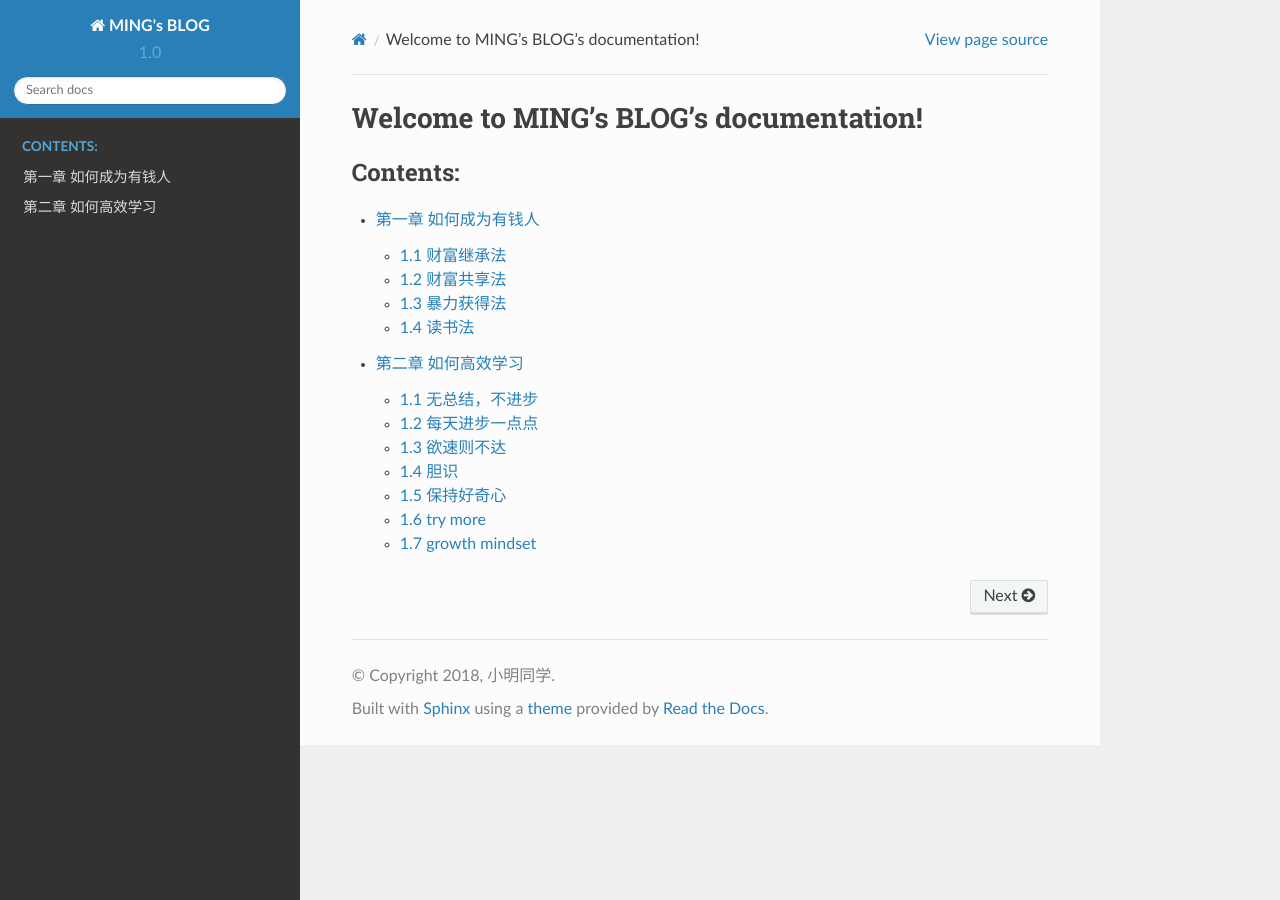
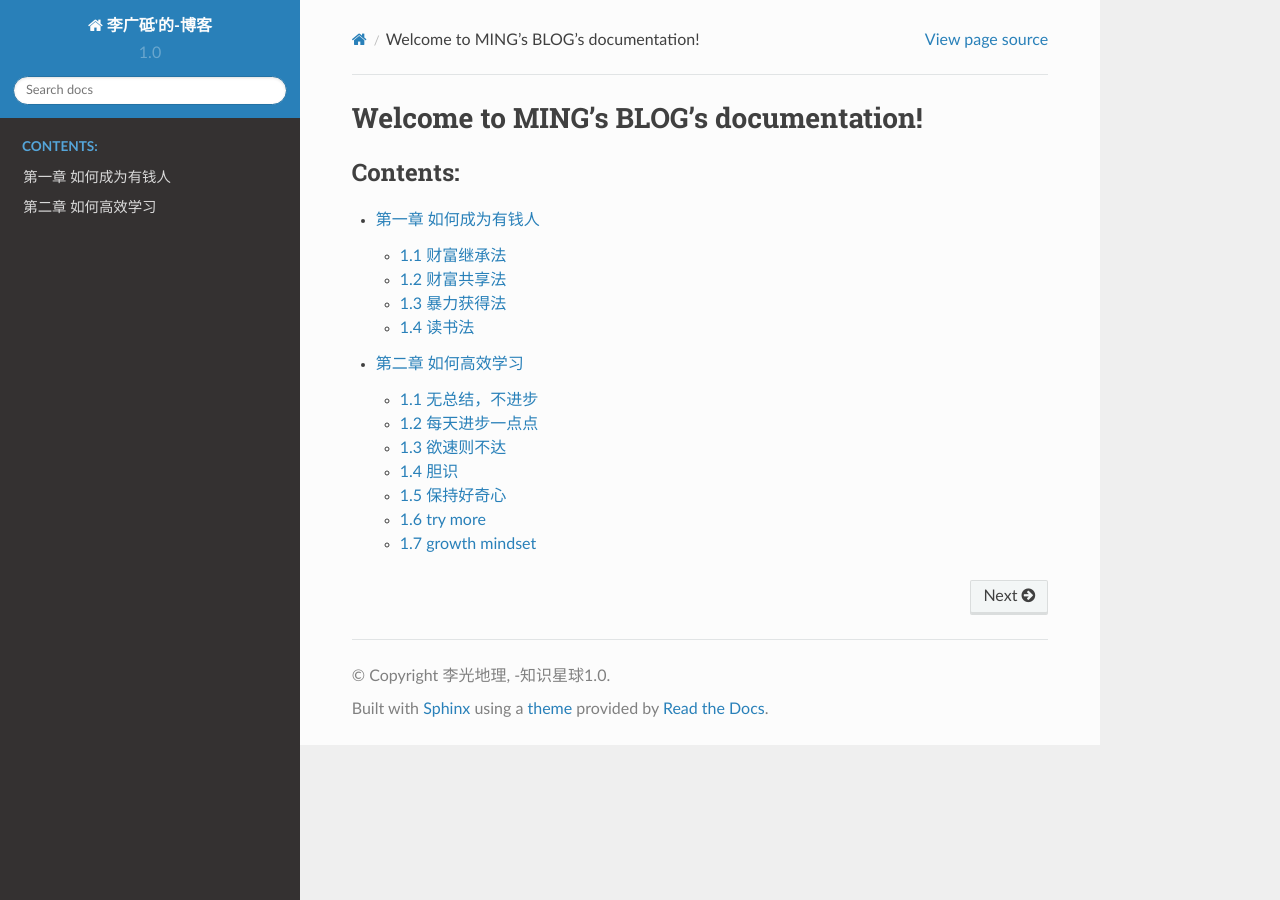
Before and after one commit to positivepsycho/guangdi_myblog, a Sphinx documentation site: the page built from source/index.rst, in a window 1280 px wide. Built offline with Sphinx 7.4.7 and the Read the Docs theme 2.0.0, drawn with Linux system fonts in a browser that asks for light colours.

Commit message:
Update conf.py

```diff
--- a/source/conf.py
+++ b/source/conf.py
@@ -43,8 +43,8 @@ source_suffix = ['.rst','.md']
 master_doc = 'index'
 
 # General information about the project.
-project = u'MING\'s BLOG'
-copyright = u'2018, 小明同学'
+project = u'李广砥\'的-博客'
+copyright = u'李光地理, -知识星球1.0'
 
 # The version info for the project you're documenting, acts as replacement for
 # |version| and |release|, also used in various other places throughout the
```
